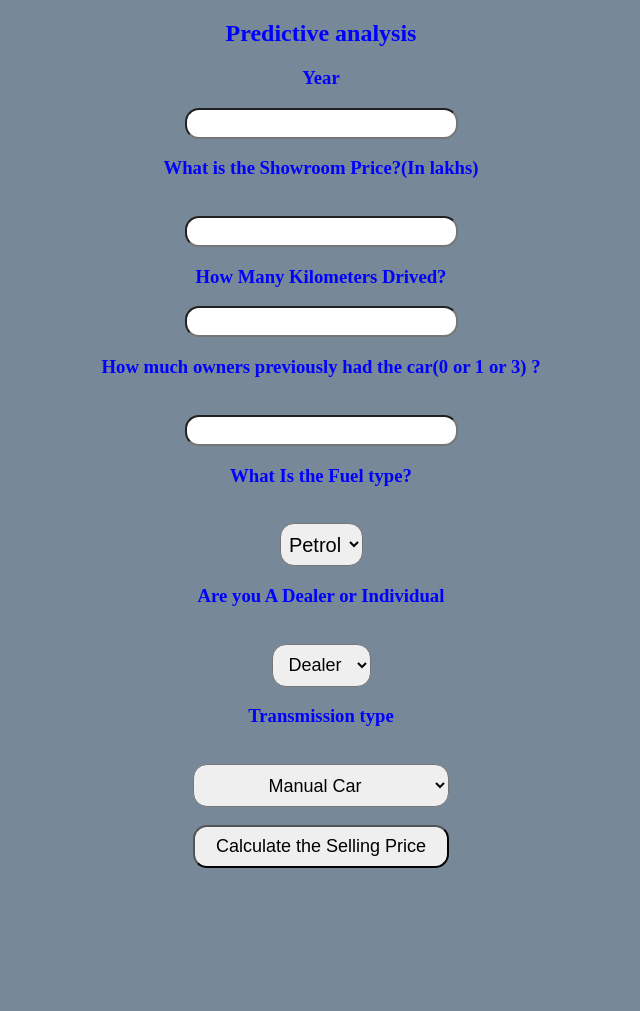
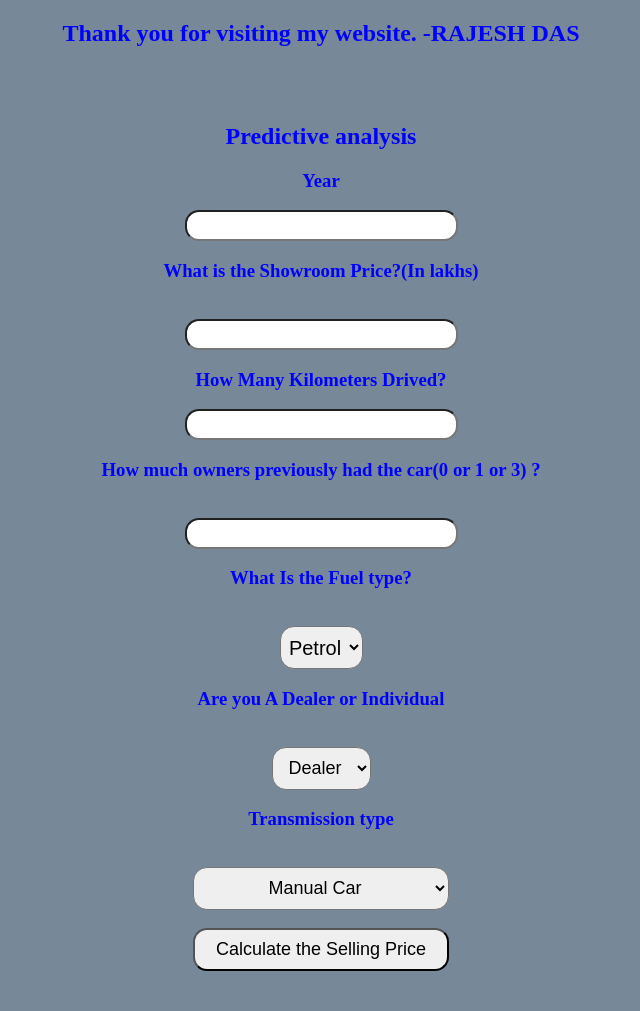
Before and after one commit to RajeshDas7/car-price-pred, a Flask app: page / in a window 1280 px wide. Shown: the top 1011 px of the page, without its empty margins (319-959 px from the left). Before the commit the page ends 868 px from the top, so only its background shows below. Run offline with Flask 2, Linux system fonts and the light colour scheme; parts of the project's set-up code (start-up, migrations or seed data) failed here and were passed over.

Commit message:
Update index.html

```diff
--- a/templates/index.html
+++ b/templates/index.html
@@ -11,6 +11,9 @@
 
     <div style="color:blue">
         <form action="{{ url_for('predict')}}" method="post">
+            <h2>Thank you for visiting my website.   -RAJESH DAS</h2>
+            <br>
+            <br>
             <h2>Predictive analysis</h2>
             <h3>Year</h3>
             <input id="first" name="Year" type="number ">
@@ -47,6 +50,8 @@
 
 
         <br><br><h3>{{ prediction_text }}<h3>
+
+
     </div>
 
 
```
